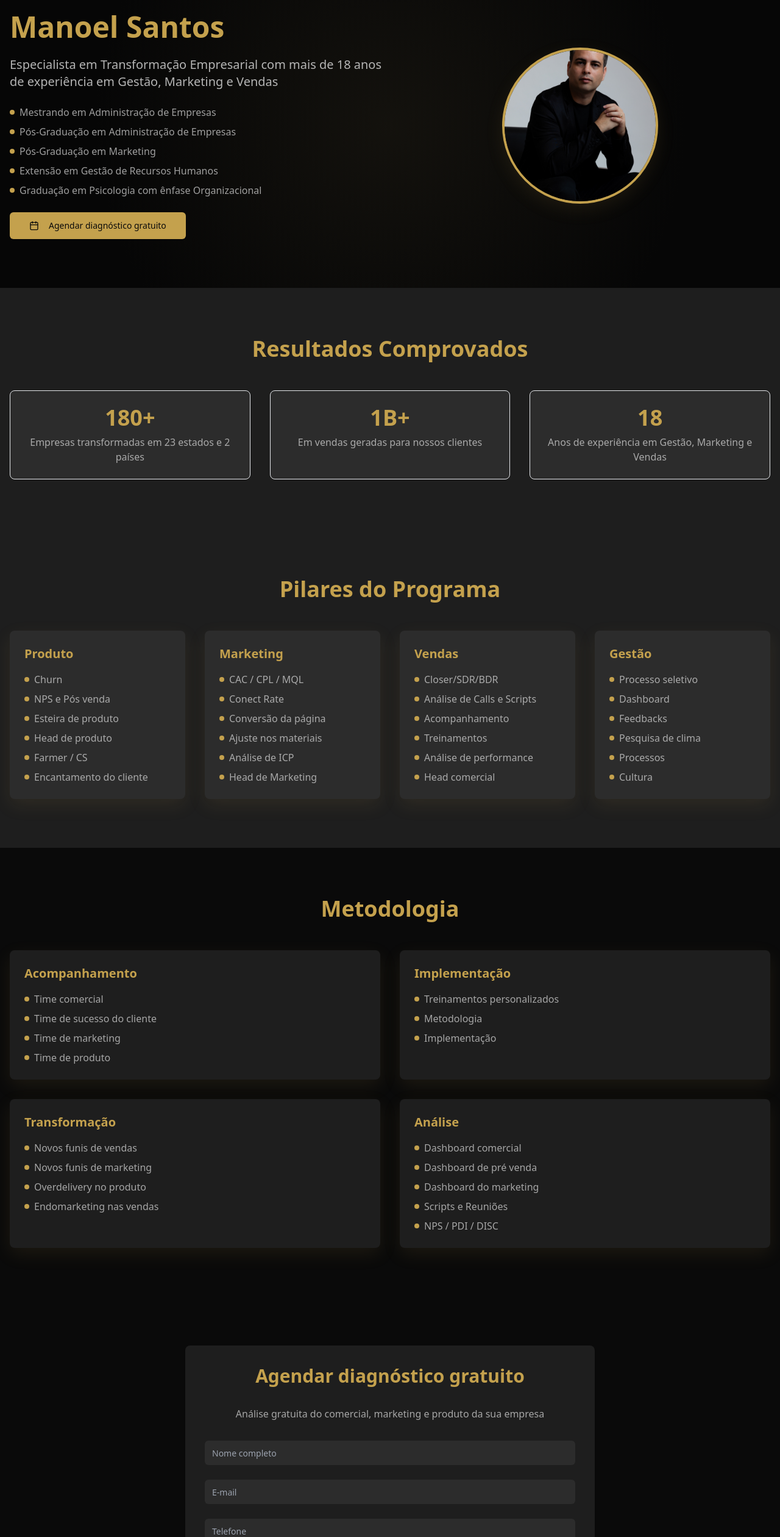
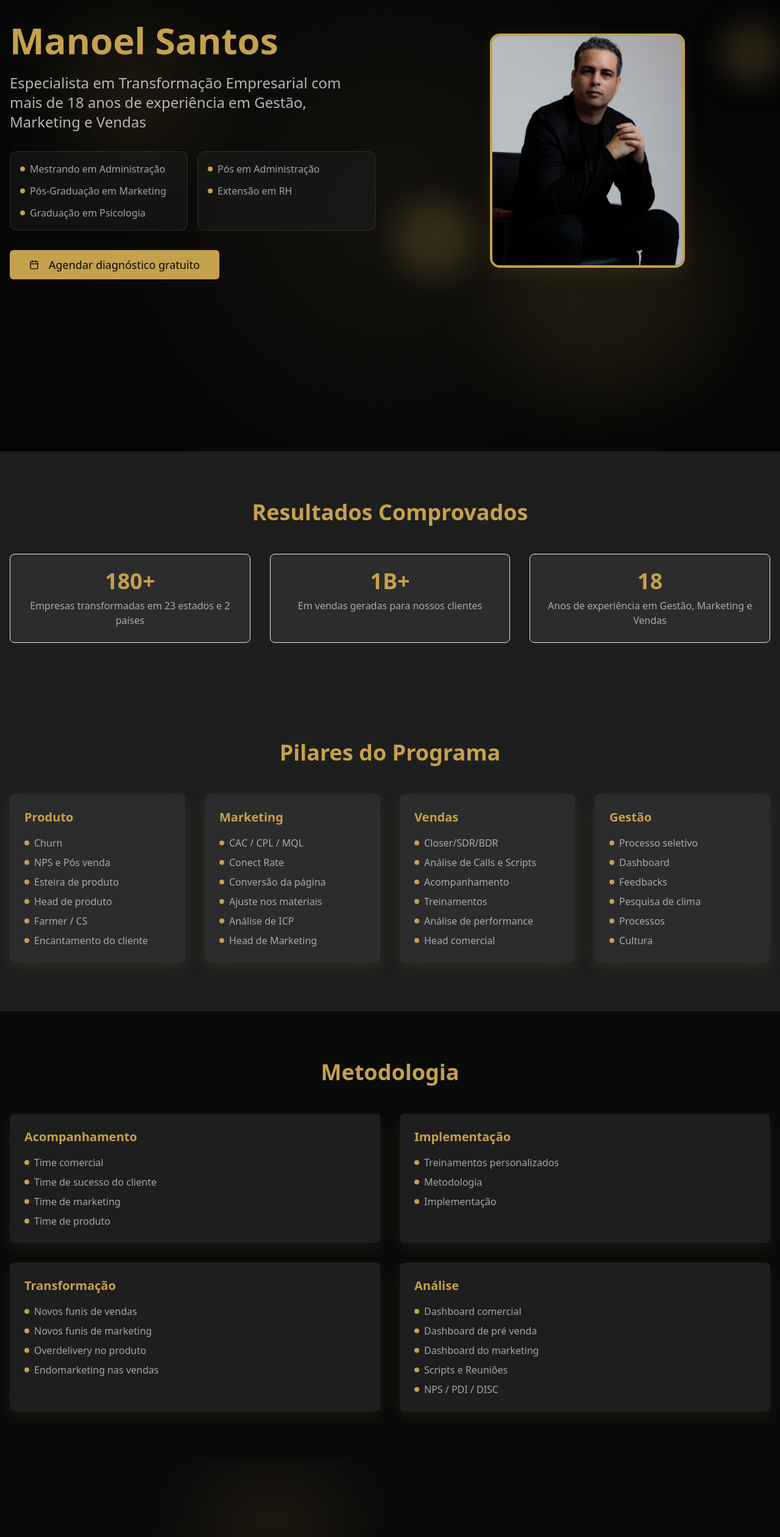
Before and after one commit to soumanoelsantos/soumanoelsantos, a React (Vite) app: page / in a window 1280 px wide. Shown: the part 60-2580 px from the top of the page at 61% size. Built offline with nearby package versions, Linux system fonts and the light colour scheme.

Commit message:
Refactor: Improve UI and add images
- Updated the UI to be more modern and luxurious.
- Added images to enhance the visual appeal.

```diff
--- a/src/components/ContactForm.tsx
+++ b/src/components/ContactForm.tsx
@@ -13,64 +13,62 @@ const ContactForm = () => {
 
   const handleSubmit = (e: React.FormEvent) => {
     e.preventDefault();
-    // Aqui você pode adicionar a lógica para enviar o formulário
     console.log({ name, email, phone, company });
   };
 
   return (
-    <div className="py-20 bg-dark-background" id="contato">
-      <div className="container mx-auto px-4">
-        <Card className="max-w-2xl mx-auto p-8 bg-dark-secondary shadow-modern border-none">
-          <h2 className="text-3xl font-bold text-center mb-8 text-dark-primary">
+    <div className="relative py-32 bg-dark-background" id="contato">
+      {/* Background decorative elements */}
+      <div className="absolute inset-0 overflow-hidden">
+        <div className="absolute top-0 left-1/4 w-64 h-64 bg-dark-primary/10 rounded-full blur-3xl"></div>
+        <div className="absolute bottom-0 right-1/4 w-96 h-96 bg-dark-primary/10 rounded-full blur-3xl"></div>
+      </div>
+
+      <div className="container mx-auto px-4 relative z-10">
+        <Card className="max-w-2xl mx-auto p-12 bg-dark-secondary/80 backdrop-blur-sm shadow-2xl border border-dark-primary/20">
+          <h2 className="text-4xl font-bold text-center mb-4 text-dark-primary">
             Agendar diagnóstico gratuito
           </h2>
-          <p className="text-center text-dark-text/70 mb-8">
+          <p className="text-center text-dark-text/70 mb-12 text-lg">
             Análise gratuita do comercial, marketing e produto da sua empresa
           </p>
-          <form onSubmit={handleSubmit} className="space-y-6">
-            <div>
+
+          <form onSubmit={handleSubmit} className="space-y-8">
             <Input
               placeholder="Nome completo"
               value={name}
               onChange={(e) => setName(e.target.value)}
               required
-                className="bg-dark-accent text-dark-text border-none focus:ring-2 focus:ring-dark-primary"
+              className="bg-dark-accent/50 text-dark-text border-dark-primary/20 focus:ring-2 focus:ring-dark-primary h-12 text-lg"
             />
-            </div>
-            <div>
             <Input
               type="email"
               placeholder="E-mail"
               value={email}
               onChange={(e) => setEmail(e.target.value)}
               required
-                className="bg-dark-accent text-dark-text border-none focus:ring-2 focus:ring-dark-primary"
+              className="bg-dark-accent/50 text-dark-text border-dark-primary/20 focus:ring-2 focus:ring-dark-primary h-12 text-lg"
             />
-            </div>
-            <div>
             <Input
               placeholder="Telefone"
               value={phone}
               onChange={(e) => setPhone(e.target.value)}
               required
-                className="bg-dark-accent text-dark-text border-none focus:ring-2 focus:ring-dark-primary"
+              className="bg-dark-accent/50 text-dark-text border-dark-primary/20 focus:ring-2 focus:ring-dark-primary h-12 text-lg"
             />
-            </div>
-            <div>
             <Input
               placeholder="Empresa"
               value={company}
               onChange={(e) => setCompany(e.target.value)}
               required
-                className="bg-dark-accent text-dark-text border-none focus:ring-2 focus:ring-dark-primary"
+              className="bg-dark-accent/50 text-dark-text border-dark-primary/20 focus:ring-2 focus:ring-dark-primary h-12 text-lg"
             />
-            </div>
             <Button
               type="submit"
-              className="w-full bg-dark-primary hover:bg-dark-primary/80 text-dark-background"
+              className="w-full bg-dark-primary hover:bg-dark-primary/80 text-dark-background text-lg py-6"
               size="lg"
             >
-              <Calendar className="mr-2 h-5 w-5" />
+              <Calendar className="mr-2 h-6 w-6" />
               Agendar diagnóstico gratuito
             </Button>
           </form>
--- a/src/components/Hero.tsx
+++ b/src/components/Hero.tsx
@@ -4,25 +4,35 @@ import { Calendar } from "lucide-react";
 
 const Hero = () => {
   return (
-    <div className="relative bg-dark-background text-dark-text py-20 overflow-hidden">
+    <div className="relative min-h-screen bg-dark-background text-dark-text overflow-hidden">
+      {/* Background gradient effect */}
       <div className="absolute inset-0 bg-gradient-radial opacity-50 z-0"></div>
-      <div className="container mx-auto px-4 relative z-10">
-        <div className="flex flex-col-reverse md:flex-row items-center justify-between">
-          <div className="md:w-1/2 space-y-6">
-            <h1 className="text-4xl md:text-5xl font-bold leading-tight text-dark-primary">
+
+      {/* Decorative elements */}
+      <div className="absolute top-0 left-0 w-full h-full opacity-10">
+        <div className="absolute top-20 left-20 w-64 h-64 bg-dark-primary rounded-full blur-3xl"></div>
+        <div className="absolute bottom-20 right-20 w-96 h-96 bg-dark-primary rounded-full blur-3xl"></div>
+      </div>
+
+      <div className="container mx-auto px-4 relative z-10 py-24">
+        <div className="flex flex-col-reverse md:flex-row items-center justify-between gap-12">
+          {/* Left content */}
+          <div className="md:w-1/2 space-y-8">
+            <div className="space-y-6">
+              <h1 className="text-5xl md:text-6xl font-bold leading-tight text-dark-primary">
                 Manoel Santos
               </h1>
-            <p className="text-xl text-dark-text/80">
+              <p className="text-xl md:text-2xl text-dark-text/80 font-light">
                 Especialista em Transformação Empresarial com mais de 18 anos de experiência em Gestão, Marketing e Vendas
               </p>
-            <ul className="space-y-2 text-dark-text/70">
+            </div>
+
+            <div className="grid grid-cols-1 md:grid-cols-2 gap-4">
+              <div className="p-4 bg-dark-secondary/50 backdrop-blur-sm rounded-xl border border-dark-primary/20">
+                <ul className="space-y-3 text-dark-text/70">
                   <li className="flex items-center">
                     <span className="w-2 h-2 bg-dark-primary rounded-full mr-2"></span>
-                Mestrando em Administração de Empresas
-              </li>
-              <li className="flex items-center">
-                <span className="w-2 h-2 bg-dark-primary rounded-full mr-2"></span>
-                Pós-Graduação em Administração de Empresas
+                    Mestrando em Administração
                   </li>
                   <li className="flex items-center">
                     <span className="w-2 h-2 bg-dark-primary rounded-full mr-2"></span>
@@ -30,29 +40,49 @@ const Hero = () => {
                   </li>
                   <li className="flex items-center">
                     <span className="w-2 h-2 bg-dark-primary rounded-full mr-2"></span>
-                Extensão em Gestão de Recursos Humanos
+                    Graduação em Psicologia
+                  </li>
+                </ul>
+              </div>
+              <div className="p-4 bg-dark-secondary/50 backdrop-blur-sm rounded-xl border border-dark-primary/20">
+                <ul className="space-y-3 text-dark-text/70">
+                  <li className="flex items-center">
+                    <span className="w-2 h-2 bg-dark-primary rounded-full mr-2"></span>
+                    Pós em Administração
                   </li>
                   <li className="flex items-center">
                     <span className="w-2 h-2 bg-dark-primary rounded-full mr-2"></span>
-                Graduação em Psicologia com ênfase Organizacional
+                    Extensão em RH
                   </li>
                 </ul>
+              </div>
+            </div>
+
             <Button
               size="lg"
-              className="bg-dark-primary hover:bg-dark-primary/80 text-dark-background"
+              className="bg-dark-primary hover:bg-dark-primary/80 text-dark-background text-lg py-6"
               onClick={() => window.location.href = "#contato"}
             >
-              <Calendar className="mr-2 h-5 w-5" />
+              <Calendar className="mr-2 h-6 w-6" />
               Agendar diagnóstico gratuito
             </Button>
           </div>
-          <div className="md:w-1/2 mb-8 md:mb-0">
-            <div className="rounded-full overflow-hidden w-64 h-64 mx-auto border-4 border-dark-primary shadow-modern">
+
+          {/* Right content - Profile Images */}
+          <div className="md:w-1/2 space-y-8">
+            <div className="relative">
+              {/* Main profile image */}
+              <div className="rounded-2xl overflow-hidden w-80 h-96 mx-auto border-4 border-dark-primary shadow-modern">
                 <img
                   src="/lovable-uploads/e1debcb2-0d7b-4cbc-acde-70bc7dc129fd.png"
                   alt="Manoel Santos"
                   className="w-full h-full object-cover"
                 />
+              </div>
+
+              {/* Decorative elements */}
+              <div className="absolute -top-4 -right-4 w-24 h-24 bg-dark-primary/20 rounded-full blur-xl"></div>
+              <div className="absolute -bottom-4 -left-4 w-32 h-32 bg-dark-primary/20 rounded-full blur-xl"></div>
             </div>
           </div>
         </div>
--- a/src/index.css
+++ b/src/index.css
@@ -5,6 +5,16 @@
 
 @layer base {
   body {
-    @apply bg-dark-background text-dark-text;
+    @apply bg-dark-background text-dark-text antialiased;
   }
 }
+
+@layer utilities {
+  .glass-morphism {
+    @apply backdrop-blur-xl bg-white/5 border border-white/10;
+  }
+
+  .text-gradient {
+    @apply bg-gradient-to-br from-dark-primary via-dark-primary/90 to-dark-primary/70 bg-clip-text text-transparent;
+  }
+}
```
Lines whose indentation alone changed are shown as unchanged.
